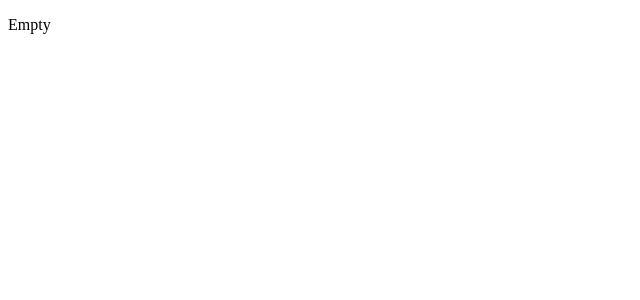
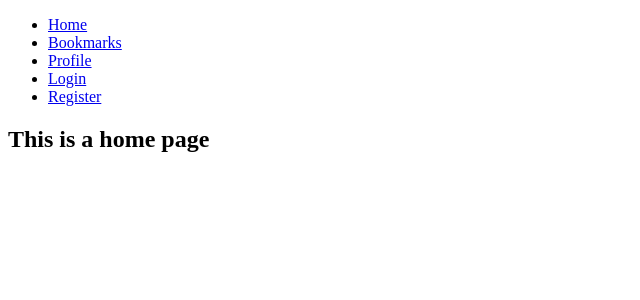
Before and after one commit to bachokviktor/adamite-bookmark-manager, a React (Vite) app in the folder frontend/: page / in a window 1280 px wide. Shown: the top 300 px of the page, without its empty margins (0-640 px from the left). Built offline with nearby package versions, Linux system fonts and the light colour scheme.

Commit message:
Implement basic routing.

```diff
--- a/frontend/src/App.tsx
+++ b/frontend/src/App.tsx
@@ -1,8 +1,30 @@
+import {BrowserRouter, Routes, Route} from "react-router"
+import Layout from "./components/Layout"
+import Home from "./components/Home"
+import Profile from "./components/Profile"
+import Login from "./components/Login"
+import Register from "./components/Register"
+import Bookmarks from "./components/Bookmarks"
+import Bookmark from "./components/Bookmark"
+import NotFound from "./components/NotFound"
+
 function App() {
   return (
-    <>
-      <p>Empty</p>
-    </>
+    <BrowserRouter>
+      <Routes>
+        <Route element={<Layout />}>
+          <Route index element={<Home />} />
+	  <Route path="login" element={<Login />} />
+	  <Route path="register" element={<Register />} />
+          <Route path="profile" element={<Profile />} />
+	  <Route path="bookmarks">
+	    <Route index element={<Bookmarks />} />
+	    <Route path=":bookmarkId" element={<Bookmark />} />
+	  </Route>
+	  <Route path="*" element={<NotFound />} />
+        </Route>
+      </Routes>
+    </BrowserRouter>
   )
 }
 
--- /dev/null
+++ b/frontend/src/components/Bookmark.tsx
@@ -0,0 +1,13 @@
+import {useParams} from "react-router"
+
+function Bookmark() {
+  const {bookmarkId} = useParams()
+
+  return (
+    <div>
+      <h2>Bookmark {bookmarkId}</h2>
+    </div>
+  )
+}
+
+export default Bookmark
--- /dev/null
+++ b/frontend/src/components/Bookmarks.tsx
@@ -0,0 +1,9 @@
+function Bookmarks() {
+  return (
+    <div>
+      <h2>User's bookmarks</h2>
+    </div>
+  )
+}
+
+export default Bookmarks
--- /dev/null
+++ b/frontend/src/components/Home.tsx
@@ -0,0 +1,9 @@
+function Home() {
+  return (
+    <div>
+      <h2>This is a home page</h2>
+    </div>
+  )
+}
+
+export default Home
--- /dev/null
+++ b/frontend/src/components/Layout.tsx
@@ -0,0 +1,31 @@
+import {Outlet, NavLink} from "react-router"
+
+function Layout() {
+  return (
+    <>
+      <nav className="navbar">
+	<ul className="nav-list">
+          <li className="nav-element">
+	    <NavLink to="/">Home</NavLink>
+	  </li>
+          <li className="nav-element">
+	    <NavLink to="/bookmarks">Bookmarks</NavLink>
+	  </li>
+          <li className="nav-element">
+	    <NavLink to="/profile">Profile</NavLink>
+	  </li>
+          <li className="nav-element">
+	    <NavLink to="/login">Login</NavLink>
+	  </li>
+          <li className="nav-element">
+	    <NavLink to="/register">Register</NavLink>
+	  </li>
+	</ul>
+      </nav>
+
+      <Outlet />
+    </>
+  )
+}
+
+export default Layout
--- /dev/null
+++ b/frontend/src/components/Login.tsx
@@ -0,0 +1,7 @@
+function Login() {
+  return (
+    <h2>Login Page</h2>
+  )
+}
+
+export default Login
--- /dev/null
+++ b/frontend/src/components/NotFound.tsx
@@ -0,0 +1,13 @@
+import {Link} from "react-router"
+
+function NotFound() {
+  return (
+    <div>
+      <h2>404 Not Foud</h2>
+      <p>This page does not exist</p>
+      <Link to="/">Home Page</Link>
+    </div>
+  )
+}
+
+export default NotFound
--- /dev/null
+++ b/frontend/src/components/Profile.tsx
@@ -0,0 +1,9 @@
+function Profile() {
+  return (
+    <div>
+      <h2>This is the user profile</h2>
+    </div>
+  )
+}
+
+export default Profile
--- /dev/null
+++ b/frontend/src/components/Register.tsx
@@ -0,0 +1,7 @@
+function Register() {
+  return (
+    <h2>Register Page</h2>
+  )
+}
+
+export default Register
```
